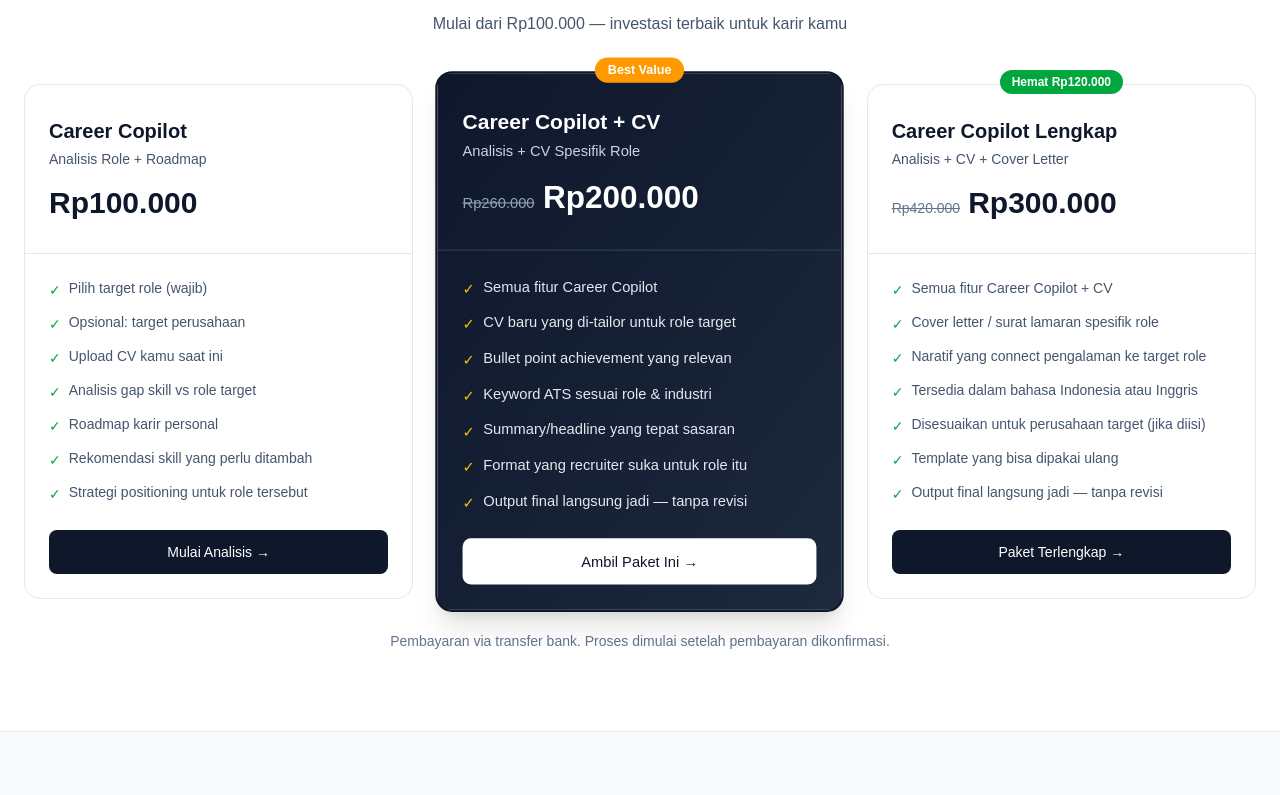
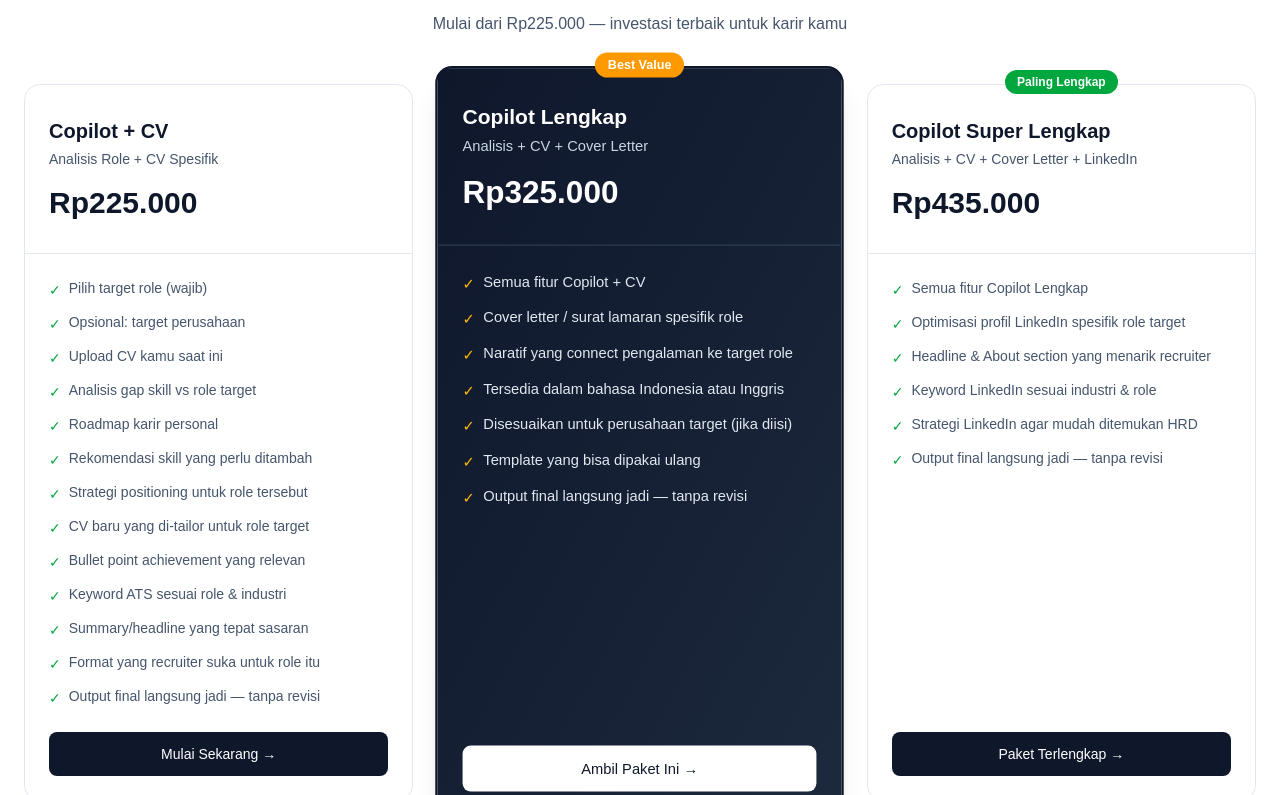
Before and after one commit to aiwithfloren-art/halolearn, a Next.js app in the folder halolearn-website/: page /career-copilot in a window 1280 px wide. Shown: the part 3085-3880 px from the top of the page. Built offline with nearby package versions, Linux system fonts and the light colour scheme.

Commit message:
update career copilot pricing: 225/325/435 + S&K testi
Co-Authored-By: Claude Sonnet 4.6 <noreply@anthropic.com>

```diff
--- a/halolearn-website/app/career-copilot/page.tsx
+++ b/halolearn-website/app/career-copilot/page.tsx
@@ -30,9 +30,9 @@ const roles = [
 
 const pricingCards = [
   {
-    name: 'Career Copilot',
-    subtitle: 'Analisis Role + Roadmap',
-    price: 'Rp100.000',
+    name: 'Copilot + CV',
+    subtitle: 'Analisis Role + CV Spesifik',
+    price: 'Rp225.000',
     features: [
       'Pilih target role (wajib)',
       'Opsional: target perusahaan',
@@ -41,17 +41,6 @@ const pricingCards = [
       'Roadmap karir personal',
       'Rekomendasi skill yang perlu ditambah',
       'Strategi positioning untuk role tersebut',
-    ],
-    cta: 'Mulai Analisis',
-    highlighted: false,
-  },
-  {
-    name: 'Career Copilot + CV',
-    subtitle: 'Analisis + CV Spesifik Role',
-    price: 'Rp200.000',
-    oldPrice: 'Rp260.000',
-    features: [
-      'Semua fitur Career Copilot',
       'CV baru yang di-tailor untuk role target',
       'Bullet point achievement yang relevan',
       'Keyword ATS sesuai role & industri',
@@ -59,17 +48,15 @@ const pricingCards = [
       'Format yang recruiter suka untuk role itu',
       'Output final langsung jadi — tanpa revisi',
     ],
-    cta: 'Ambil Paket Ini',
-    highlighted: true,
-    label: 'Best Value',
+    cta: 'Mulai Sekarang',
+    highlighted: false,
   },
   {
-    name: 'Career Copilot Lengkap',
+    name: 'Copilot Lengkap',
     subtitle: 'Analisis + CV + Cover Letter',
-    price: 'Rp300.000',
-    oldPrice: 'Rp420.000',
+    price: 'Rp325.000',
     features: [
-      'Semua fitur Career Copilot + CV',
+      'Semua fitur Copilot + CV',
       'Cover letter / surat lamaran spesifik role',
       'Naratif yang connect pengalaman ke target role',
       'Tersedia dalam bahasa Indonesia atau Inggris',
@@ -77,9 +64,25 @@ const pricingCards = [
       'Template yang bisa dipakai ulang',
       'Output final langsung jadi — tanpa revisi',
     ],
+    cta: 'Ambil Paket Ini',
+    highlighted: true,
+    label: 'Best Value',
+  },
+  {
+    name: 'Copilot Super Lengkap',
+    subtitle: 'Analisis + CV + Cover Letter + LinkedIn',
+    price: 'Rp435.000',
+    features: [
+      'Semua fitur Copilot Lengkap',
+      'Optimisasi profil LinkedIn spesifik role target',
+      'Headline & About section yang menarik recruiter',
+      'Keyword LinkedIn sesuai industri & role',
+      'Strategi LinkedIn agar mudah ditemukan HRD',
+      'Output final langsung jadi — tanpa revisi',
+    ],
     cta: 'Paket Terlengkap',
     highlighted: false,
-    label: 'Hemat Rp120.000',
+    label: 'Paling Lengkap',
   },
 ];
 
@@ -314,7 +317,7 @@ export default function CareerCopilotPage() {
           ))}
         </div>
         <div className="mt-8 text-center">
-          <p className="text-sm text-slate-500">Step 1-4 termasuk di paket dasar (Rp100.000). Step 5 & 6 adalah add-on opsional.</p>
+          <p className="text-sm text-slate-500">Step 1-5 termasuk di paket Copilot + CV (Rp225.000). Step 6 tersedia di paket Copilot Lengkap ke atas.</p>
         </div>
       </section>
 
@@ -354,7 +357,7 @@ export default function CareerCopilotPage() {
         <div className="text-center mb-12">
           <span className="inline-block rounded-full bg-amber-50 border border-amber-200 px-3 py-1 text-xs font-semibold text-amber-700 mb-4">Harga Spesial Launch</span>
           <h2 className="text-3xl font-bold text-slate-900 mb-3">Pilih Paket Career Copilot</h2>
-          <p className="text-slate-600">Mulai dari Rp100.000 — investasi terbaik untuk karir kamu</p>
+          <p className="text-slate-600">Mulai dari Rp225.000 — investasi terbaik untuk karir kamu</p>
         </div>
 
         <div className="grid gap-8 md:grid-cols-3">
@@ -415,9 +418,12 @@ export default function CareerCopilotPage() {
           ))}
         </div>
 
-        <div className="mt-8 text-center">
+        <div className="mt-8 text-center space-y-2">
           <p className="text-sm text-slate-500">
             Pembayaran via transfer bank. Proses dimulai setelah pembayaran dikonfirmasi.
+          </p>
+          <p className="text-xs text-slate-400 italic">
+            *S&K berlaku: wajib share testimoni setelah selesai sesi
           </p>
         </div>
       </section>
@@ -474,7 +480,7 @@ export default function CareerCopilotPage() {
           <div className="relative z-10">
             <h2 className="mb-4 text-3xl md:text-4xl font-bold">Sudah Tau Target Role Kamu?</h2>
             <p className="mb-2 text-lg text-slate-300">
-              Mulai dari Rp100.000 — kamu dapat analisis lengkap + roadmap karir personal.
+              Mulai dari Rp225.000 — kamu dapat analisis lengkap + roadmap karir personal.
             </p>
             <p className="mb-8 text-sm text-slate-400">
               Konsultasi gratis dulu juga boleh. Klik tombol di bawah.
```
